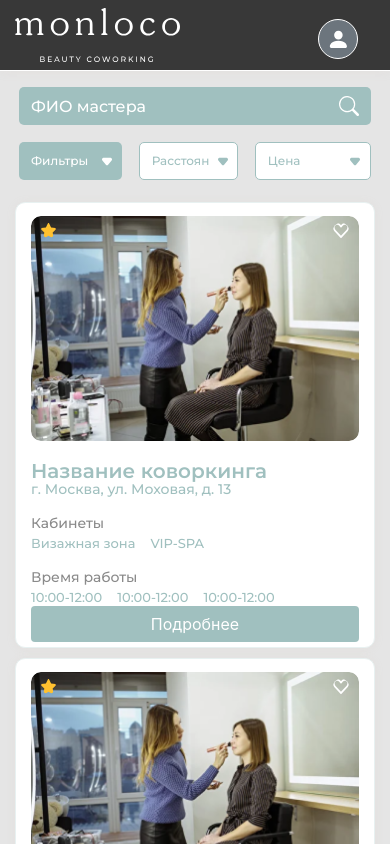
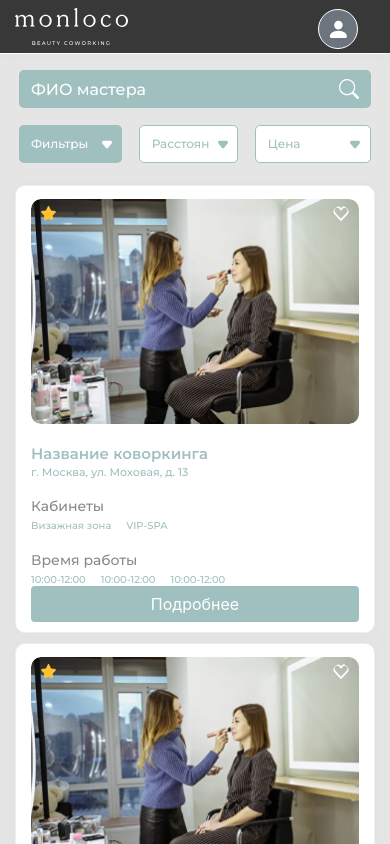
Before and after one commit to Linkhider/monloco, a Vue app: page /coworkings in a window 390 px wide. Shown: the top 844 px of the page. Built offline with nearby package versions, Linux system fonts and the light colour scheme.

Commit message:
avatar border& margin button fixed

```diff
--- a/src/components/nav.vue
+++ b/src/components/nav.vue
@@ -56,6 +56,8 @@
   .brd-avatar {
     border: 1px solid #fff;
     overflow: hidden;
+    border-left: none;
+
   }
   .brd-select {
     border: 1px solid #fff;
@@ -115,9 +117,14 @@
 
 
   @media ( max-width: 1080px) {
+    img{
+      width: 90%;
+    }
     .brd-avatar {
       margin-left: auto;
-      margin-top: 10px
+      margin-top: 0px;
+      border: 1px solid #fff;
+
     }
     .algn{
       flex-wrap: nowrap;
--- a/src/views/coworkings.vue
+++ b/src/views/coworkings.vue
@@ -295,7 +295,6 @@
     height: 15px;
     width: auto;
     right: 25px;
-
   }
   .title{
     margin-top: 8px;
@@ -363,7 +362,20 @@
     background: #fff url("../assets/svg/select-blck.svg") no-repeat scroll 90% 50%;
   }
 
+
   @media (max-width: 1080px) {
+    .btn{
+      margin-bottom: 10px;
+    }
+    .cab{
+      font-size: 10px;
+    }
+    .title{
+      font-size: 15px;
+    }
+    .adress{
+      font-size: 11px;
+    }
     .brd-select {
       visibility: visible;
     }
```
